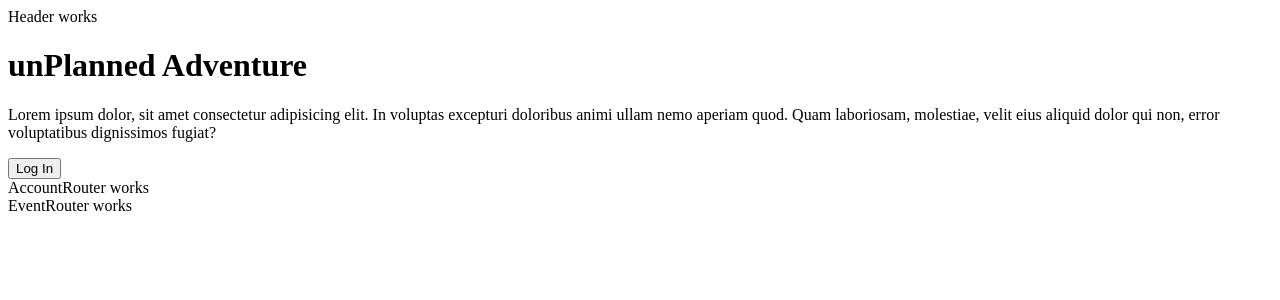
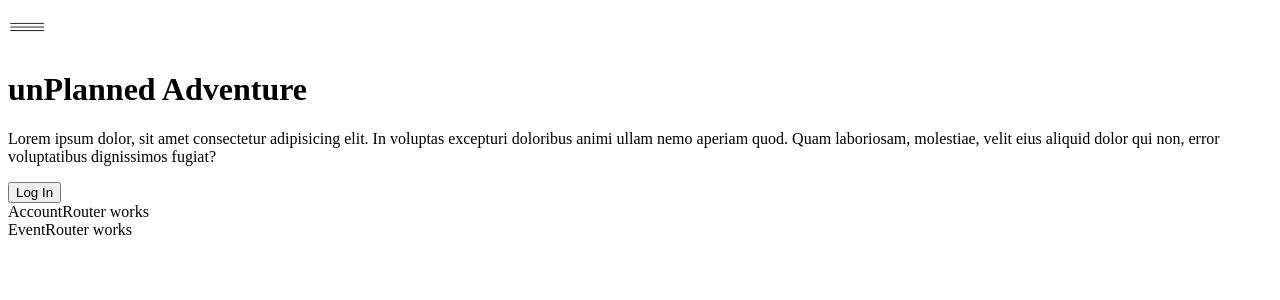
Before and after one commit to dl058/final-project-frontend, a React (Vite) app: page / in a window 1280 px wide. Shown: the top 300 px of the page. Built offline with nearby package versions, Linux system fonts and the light colour scheme.

Commit message:
dropdown

```diff
--- a/package.json
+++ b/package.json
@@ -11,10 +11,7 @@
   },
   "dependencies": {
     "@types/react-router-dom": "^5.3.3",
-
-
     "axios": "^1.7.7",
-
     "react": "^18.3.1",
     "react-dom": "^18.3.1",
     "react-router-dom": "^6.26.2"
--- a/src/components/Header.css
+++ b/src/components/Header.css
@@ -0,0 +1,5 @@
+img {
+  width: 3%;
+  height: auto;
+  cursor: pointer;
+}
--- a/src/components/Header.tsx
+++ b/src/components/Header.tsx
@@ -1,7 +1,26 @@
+import { useLayoutEffect, useState } from "react";
 import "./Header.css";
 
 const Header = () => {
-  return <div className="Header">Header works</div>;
+  const [isOpen, setIsOpen] = useState(false);
+  const toggleDropDown = () => {
+    setIsOpen(!isOpen);
+  };
+  return (
+    <header className="header">
+      <img
+        src="src/assets/threeLines.png"
+        alt="lines"
+        onClick={toggleDropDown}
+      />
+      {isOpen ? (
+        <ul className="dropdown">
+          <li>Preferences</li>
+          <li>Sign Up</li>
+        </ul>
+      ) : null}
+    </header>
+  );
 };
 
 export default Header;
```
Also changed, not shown: src/assets/threeLines.png (added), 1 other file (tests, documents, lock files or other folders).
